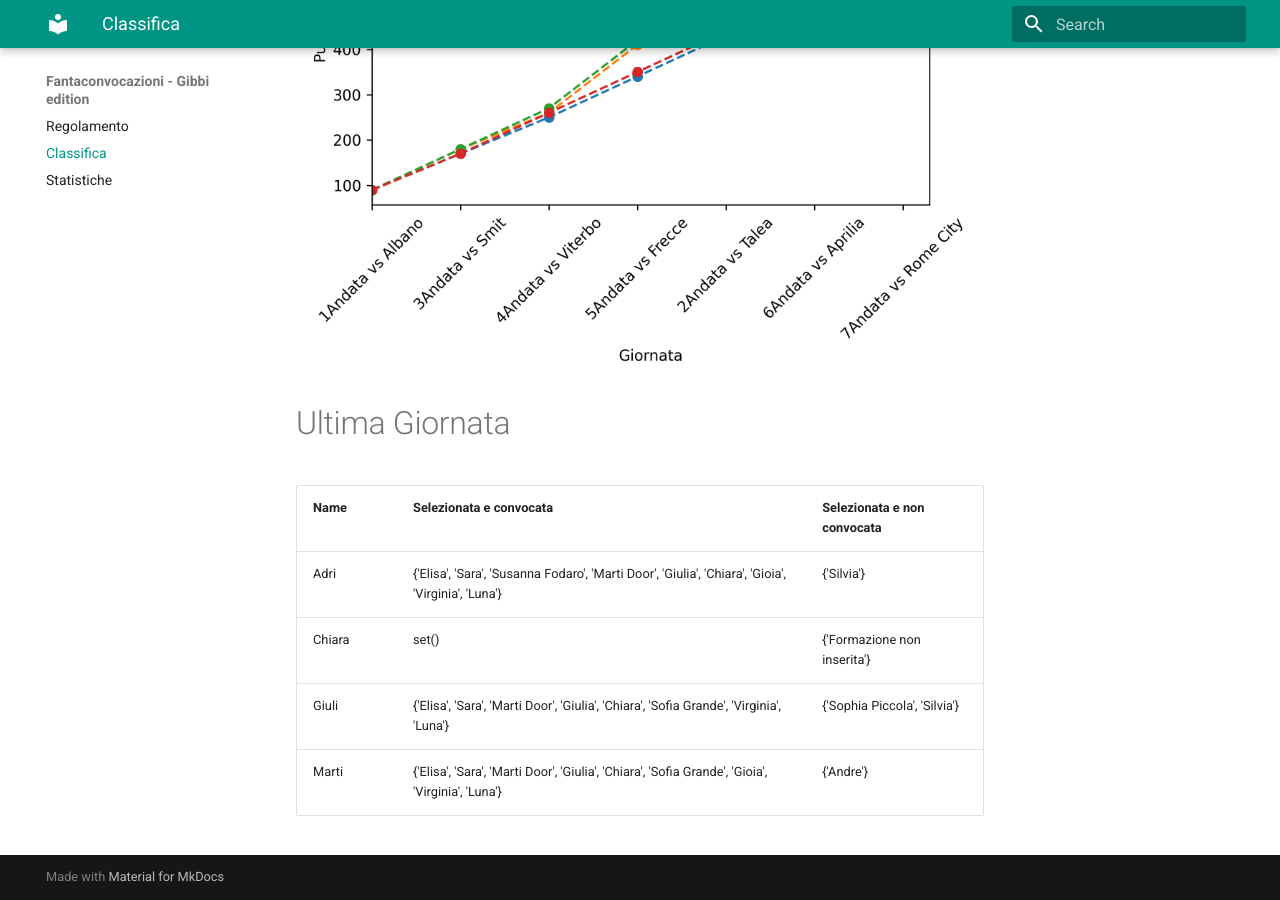
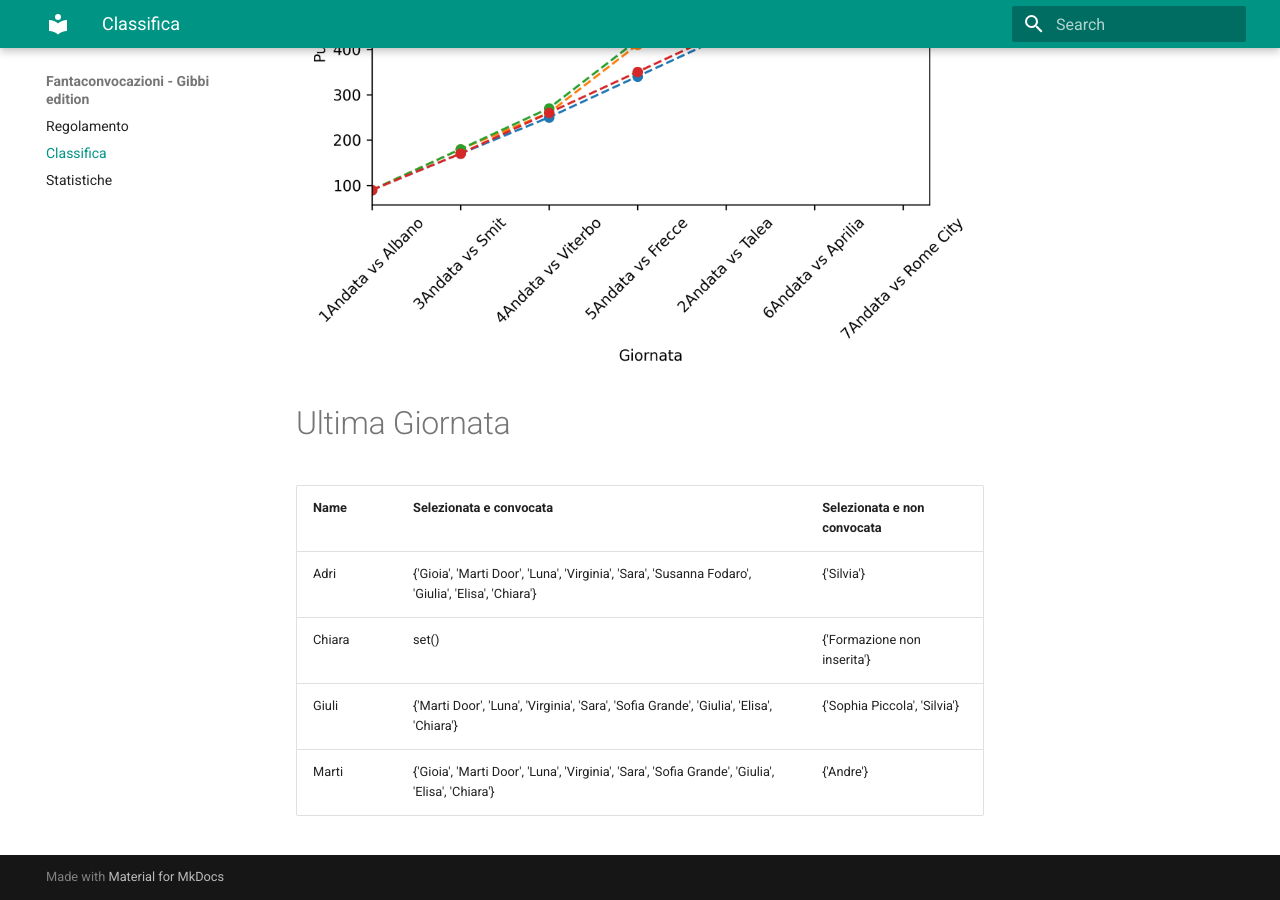
Before and after one commit to martinig94/fantagibbi, an MkDocs documentation site: the page built from docs/Classifica.md, in a window 1280 px wide and 900 px high, scrolled down 699 px. Built offline with MkDocs 1.6.1 and Material for MkDocs 9.7.7, drawn with Linux system fonts in a browser that asks for light colours.

Commit message:
Auto-update from main.py

```diff
--- a/docs/Classifica.md
+++ b/docs/Classifica.md
@@ -17,8 +17,8 @@
 <!-- START_TABLE CORRECT -->
 | Name   | Selezionata e convocata                                                                            | Selezionata e non convocata   |
 |:-------|:---------------------------------------------------------------------------------------------------|:------------------------------|
-| Adri   | {'Elisa', 'Sara', 'Susanna Fodaro', 'Marti Door', 'Giulia', 'Chiara', 'Gioia', 'Virginia', 'Luna'} | {'Silvia'}                    |
+| Adri   | {'Gioia', 'Marti Door', 'Luna', 'Virginia', 'Sara', 'Susanna Fodaro', 'Giulia', 'Elisa', 'Chiara'} | {'Silvia'}                    |
 | Chiara | set()                                                                                              | {'Formazione non inserita'}   |
-| Giuli  | {'Elisa', 'Sara', 'Marti Door', 'Giulia', 'Chiara', 'Sofia Grande', 'Virginia', 'Luna'}            | {'Sophia Piccola', 'Silvia'}  |
-| Marti  | {'Elisa', 'Sara', 'Marti Door', 'Giulia', 'Chiara', 'Sofia Grande', 'Gioia', 'Virginia', 'Luna'}   | {'Andre'}                     |
+| Giuli  | {'Marti Door', 'Luna', 'Virginia', 'Sara', 'Sofia Grande', 'Giulia', 'Elisa', 'Chiara'}            | {'Sophia Piccola', 'Silvia'}  |
+| Marti  | {'Gioia', 'Marti Door', 'Luna', 'Virginia', 'Sara', 'Sofia Grande', 'Giulia', 'Elisa', 'Chiara'}   | {'Andre'}                     |
 <!-- END_TABLE CORRECT -->
```
Also changed, not shown: docs/images/most_selected_coach.png, docs/images/most_selected_players.png, docs/images/trend_points.png.
